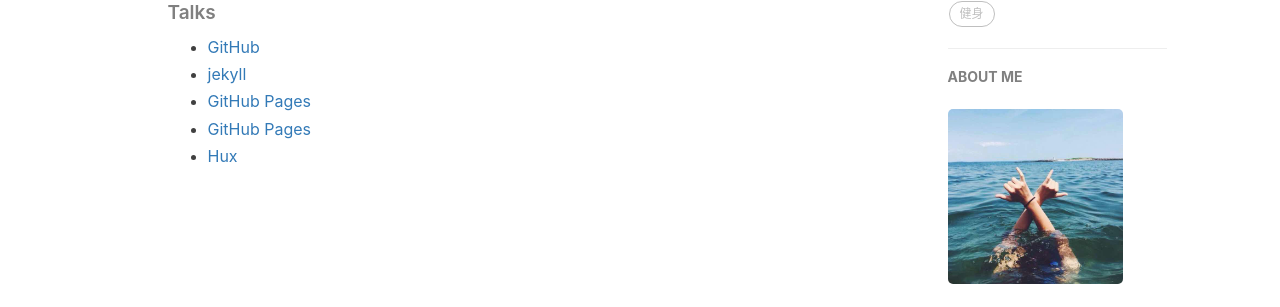
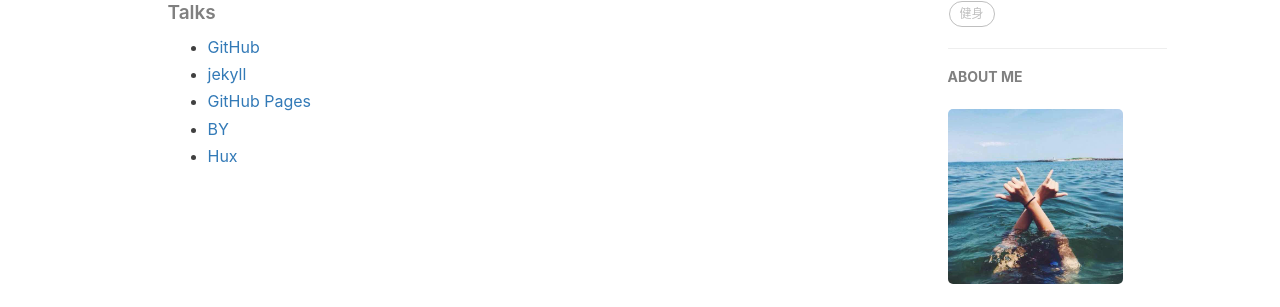
Before and after one commit to zhaomengnan7526/zhao_mengnan.github.io, a Jekyll site: the page built from about.html, in a window 1280 px wide. Shown: the part 741-1048 px from the top of the page. Built offline with Jekyll 4.4.1, drawn with Linux system fonts in a browser that asks for light colours; nearby versions of some CDN libraries; comment, search, counter and statistics services are not loaded.

Commit message:
Update about.html

```diff
--- a/about.html
+++ b/about.html
@@ -32,15 +32,15 @@
     <li><a href="https://github.com">GitHub</a></li>
     <li><a href="http://jekyll.com.cn/">jekyll</a></li>
     <li><a href="https://pages.github.com/">GitHub Pages</a></li>
-    <li><a href="http://qiubaiying.top/">GitHub Pages</a></li>
+    <li><a href="http://qiubaiying.top/">BY</a></li>
     <li><a href="http://huangxuan.me/">Hux</a></li>
     </ul>
 </div>
 
 <!-- English Version -->
 <div class="en post-container">
-    <blockquote><p>Yet another iOS Developer. <br>
-    Yet another Life-long Student.</p></blockquote>
+    <blockquote><p>Life is a practice, <br>
+    A practicing iOS developer</p></blockquote>
 
     <p>Hi, I am <strong>Mengnan Zhao</strong>，you can call me <strong>Z</strong>. I am an iOS software engineer and currently working in Beijing</p>
 
@@ -54,7 +54,7 @@
     <li><a href="https://github.com">GitHub</a></li>
     <li><a href="http://jekyll.com.cn/">jekyll</a></li>
     <li><a href="https://pages.github.com/">GitHub Pages</a></li>
-    <li><a href="http://qiubaiying.top/">GitHub Pages</a></li>
+    <li><a href="http://qiubaiying.top/">BY</a></li>
     <li><a href="http://huangxuan.me/">Hux</a></li>
     </ul>
 </div>
```
